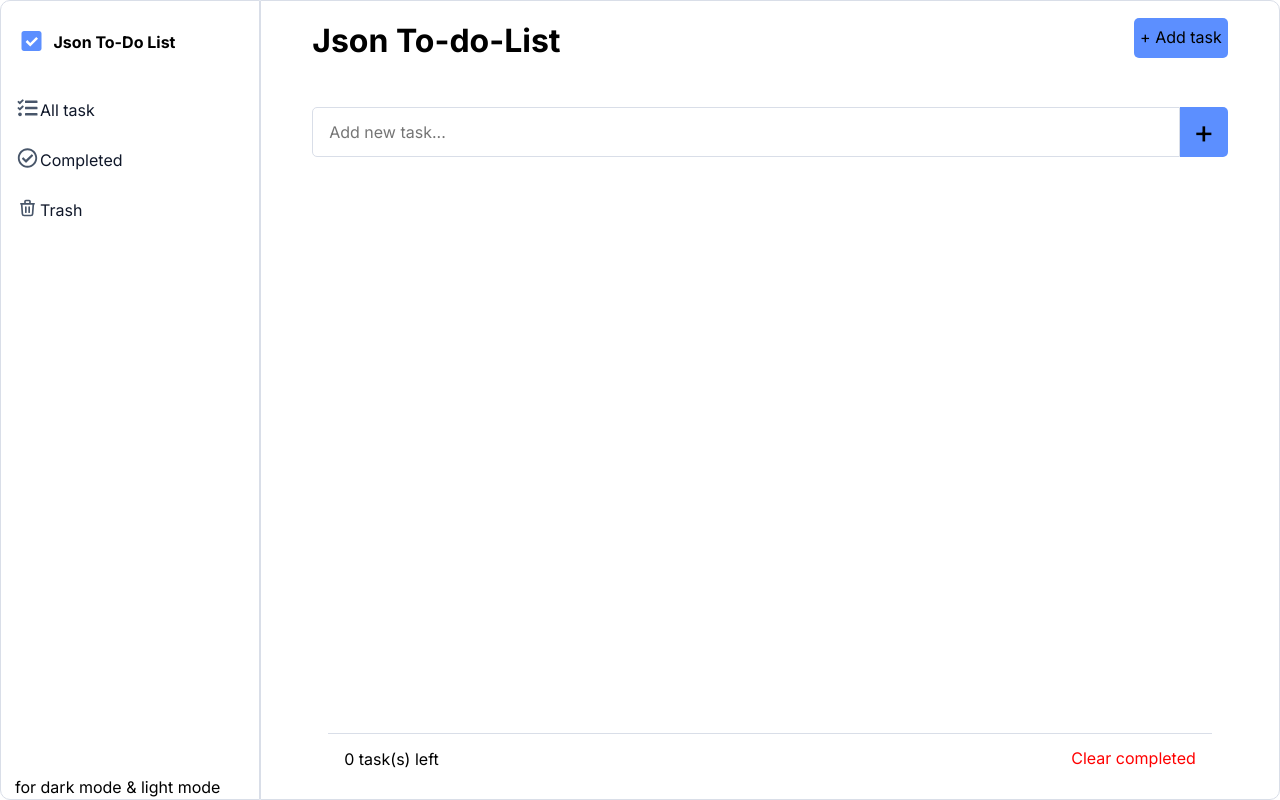
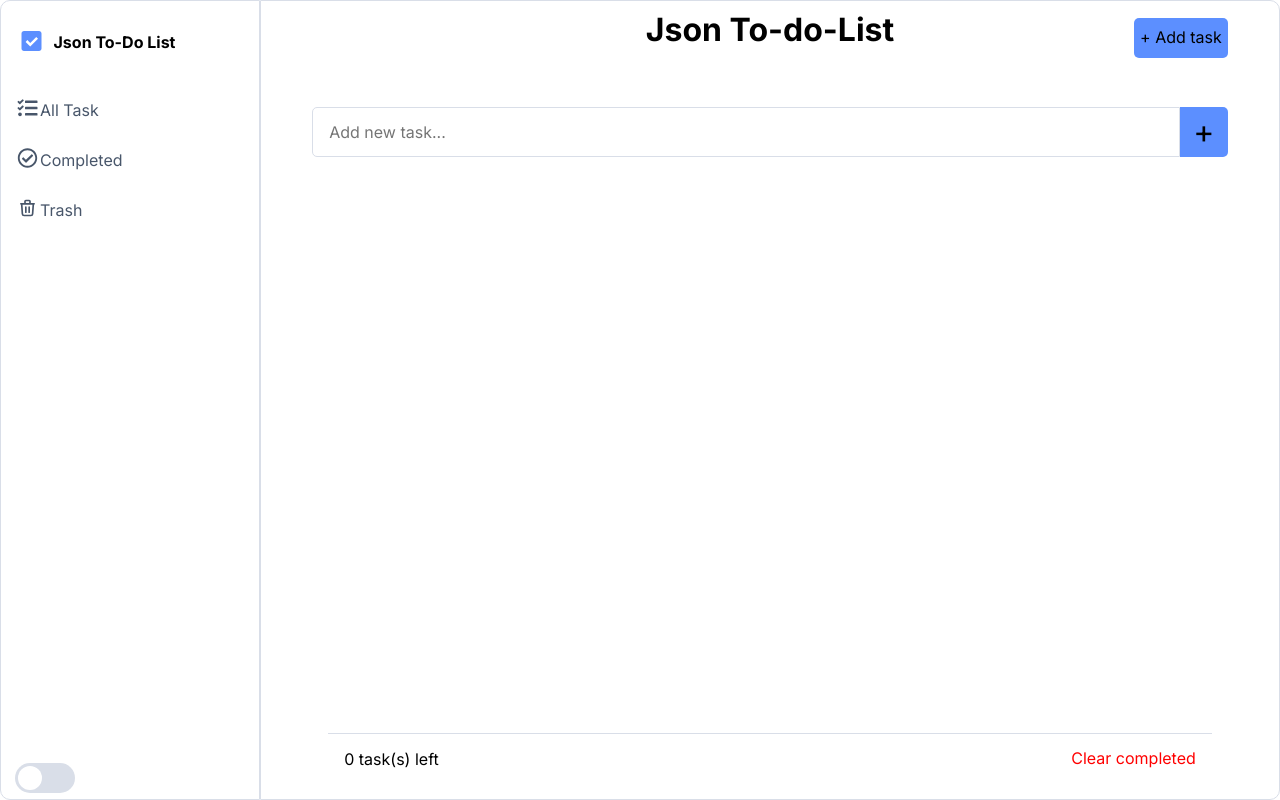
Before and after one commit to Jarsenio19/json-todo-app, a React (Vite) app: page / in a window 1280 px wide. Built offline with nearby package versions, Linux system fonts and the light colour scheme.

Commit message:
feat: dark&Light

```diff
--- a/src/App.css
+++ b/src/App.css
@@ -6,11 +6,10 @@
   --clr-primary-300: hsl(221, 40%, 60%);
   --clr-primary-200: hsl(221, 100%, 84%);
 
-  /* for dark mode */
+  --clr-accent-700: hsl(0, 0%, 20%);
   --clr-accent-800: hsl(221, 49%, 8%);
-  /* ----------------- */
+  --clr-accent-900: hsl(222, 47%, 11%);
 
-  --clr-accent-900: hsl(222, 47%, 11%);
 
 
   --clr-neutral-400: hsl(215, 19%, 35%);
@@ -34,9 +33,9 @@
   /* font size */
 
 
-  --fw-500: 0.25rem;
+  --fs-500: 0.25rem;
   /* 4px */
-  --fw-550: 0.5rem;
+  --fs-550: 0.5rem;
   /* 8px */
   --fs-600: 1rem;
   /* 16px */
@@ -74,7 +73,6 @@
   }
 }
 
-
 * {
   box-sizing: border-box;
 }
@@ -83,6 +81,19 @@ body {
   margin: 0;
   font-family: var(--ff-primary);
 }
+
+/* dark & light */
+body {
+  background: white;
+  color: black;
+  transition: 0.3s;
+}
+
+body.dark {
+  background: #121212;
+  color: white;
+}
+
 
 /* https://piccalil.li/blog/a-more-modern-css-reset/ */
 
--- a/src/common/Dashboard/Dashboard.css
+++ b/src/common/Dashboard/Dashboard.css
@@ -9,6 +9,13 @@
   border-radius: 10px 0 0 10px;
 
 }
+
+body.dark .dash-container {
+  background: black;
+  border-color: var(--clr-accent-700);
+  color: var(--clr-neutral-100);
+}
+
 
 .dash {
   display: flex;
@@ -67,11 +74,19 @@
   height: 50px;
   text-decoration: none;
   border-radius: 5px;
-
   display: flex;
   justify-content: flex-start;
   align-items: center;
+  color: var(--clr-neutral-400);
 
+}
+
+body.dark .nav-container li {
+  color: var(--clr-neutral-100);
+}
+
+body.dark .nav-container li:hover {
+  color: var(--clr-neutral-100);
 }
 
 .nav-container li:hover {
@@ -79,9 +94,13 @@
   color: var(--clr-primary-400);
 }
 
-.nav-container li:hover .icons {
-  background: var(--clr-primary-200);
-  color: var(--clr-primary-400);
+body.dark .nav-container li:hover {
+  background: #2a2a2a;
+  color: var(--clr-neutral-100);
+}
+
+body.dark .nav-container li:hover .icons {
+  color: var(--clr-neutral-100);
 }
 
 .icons {
@@ -92,10 +111,121 @@
   height: 20px;
   width: 25px;
   top: -2px;
+  color: inherit;
 }
 
+.hamburger-btn {
+  display: none;
+}
+
+/* OVERLAY */
+
+.overlay {
+  display: none;
+}
+
+/* Dark & Light */
+
+.theme-toggle {
+  width: 60px;
+  height: 30px;
+  border: none;
+  border-radius: 30px;
+  cursor: pointer;
+  position: relative;
+  transition: background-color 0.3s ease;
+  padding: 0;
+}
+
+.theme-toggle.off {
+  background-color: var(--clr-neutral-300);
+}
+
+.theme-toggle.on {
+  background-color: var(--clr-primary-400);
+  /* light on */
+}
+
+.toggle-circle {
+  width: 24px;
+  height: 24px;
+  background: var(--clr-neutral-100);
+  border-radius: 50%;
+  position: absolute;
+  top: 3px;
+  left: 3px;
+  transition: transform 0.3s ease;
+}
+
+.theme-toggle.on .toggle-circle {
+  transform: translateX(30px);
+}
+
+/* MOBILE */
+
 @media (max-width: 60em) {
+
+  .hamburger-btn {
+    display: flex;
+    align-items: center;
+    justify-content: center;
+
+    position: fixed;
+    top: 15px;
+    left: 15px;
+    width: 30px;
+    height: 30px;
+    border: none;
+    border-radius: 8px;
+    background: transparent;
+    cursor: pointer;
+    font-size: 1.5rem;
+    z-index: 1001;
+    color: var(--clr-accent-900);
+
+  }
+
+  body.dark .hamburger-btn {
+
+
+    background: none;
+    color: #fff;
+    border: none;
+  }
+
+  .overlay.show {
+    display: block;
+    position: fixed;
+    inset: 0;
+    background: rgba(0, 0, 0, 0.4);
+    z-index: 998;
+  }
+
   .dash-container {
-    display: none;
+    position: fixed;
+    top: 0;
+    left: 0;
+    width: 260px;
+    height: 100vh;
+    z-index: 999;
+    background: white;
+
+    /* Creates space below the hamburger */
+    padding-top: 40px;
+    transform: translateX(-100%);
+    transition: transform 0.3s ease;
+  }
+
+  .dash-container.sidebar-open {
+    transform: translateX(0);
+  }
+
+  .dash {
+    margin: 0;
+    padding: 1rem;
+  }
+
+  .dashboard {
+    height: calc(100vh - 70px);
   }
 }
--- a/src/common/Dashboard/Dashboard.jsx
+++ b/src/common/Dashboard/Dashboard.jsx
@@ -1,49 +1,108 @@
-import './Dashboard.css'
-import { ImCheckboxChecked } from "react-icons/im"
-import { FaTasks } from "react-icons/fa"
-import { FaRegCheckCircle } from "react-icons/fa"
-import { HiOutlineTrash } from "react-icons/hi"
-import { useContext } from 'react'
-import { TaskContext } from '../../context/TaskContext'
+import { useState, useContext, useEffect } from "react";
+import "./Dashboard.css";
+
+import { HiMenu } from "react-icons/hi";
+import { HiX } from "react-icons/hi";
+import { ImCheckboxChecked } from "react-icons/im";
+import { FaTasks } from "react-icons/fa";
+import { FaRegCheckCircle } from "react-icons/fa";
+import { HiOutlineTrash } from "react-icons/hi";
+
+import { TaskContext } from "../../context/TaskContext";
 
 const Dashboard = () => {
-
   const { setFilter } = useContext(TaskContext)
 
+  const [isOpen, setIsOpen] = useState(false)
+  const [darkMode, setDarkMode] = useState(false)
+
+
+  const handleFilter = (value) => {
+    setFilter(value)
+
+    // Auto close sidebar on mobile
+    if (window.innerWidth <= 960) {
+      setIsOpen(false)
+    }
+  }
+
+
+  const toggleTheme = () => {
+    const newTheme = !darkMode
+
+    setDarkMode(newTheme);
+    document.body.classList.toggle("dark", newTheme);
+    localStorage.setItem("theme", newTheme ? "dark" : "light");
+  }
+
+  useEffect(() => {
+    const savedTheme = localStorage.getItem("theme")
+    if (savedTheme === "dark") {
+      setDarkMode(true);
+      document.body.classList.add("dark")
+    }
+  }, [])
+
   return (
-    <div className='dash-container'>
-      <div className='dash'>
-        <ImCheckboxChecked className='checkedicon' />
-        <h4 className='fw-bold fs-550'> Json To-Do List</h4>
+    <>
+      {/* Hamburger / Close Button */}
+      <button
+        className="hamburger-btn"
+        onClick={() => setIsOpen(!isOpen)}
+      >
+        {isOpen ? <HiX /> : <HiMenu />}
+      </button>
+
+      {/* Overlay */}
+      <div
+        className={`overlay ${isOpen ? "show" : ""}`}
+        onClick={() => setIsOpen(false)}
+      />
+
+      {/* Sidebar */}
+      <div
+        className={`dash-container ${isOpen ? "sidebar-open" : ""
+          }`}
+      >
+        <div className="dash">
+          <ImCheckboxChecked className="checkedicon" />
+          <h4 className="fw-bold ">
+            Json To-Do List
+          </h4>
         </div>
-      <aside className='dashboard'>
-        <nav className='nav-container text-accent-900 '>
+
+        <aside className="dashboard">
+          <nav className="nav-container text-accent-900">
             <ul>
+              <li onClick={() => handleFilter("all")}>
+                <FaTasks className="icons" />
+                All Task
+              </li>
 
-            <li onClick={() => setFilter('all')}>
-              <FaTasks
-                className='icons' />
-              All task
-            </li>
-            <li onClick={() => setFilter('completed')}>
-              <FaRegCheckCircle
-                className='icons' />
+              <li onClick={() => handleFilter("completed")}>
+                <FaRegCheckCircle className="icons" />
                 Completed
               </li>
-            <li onClick={() => setFilter('trash')}>
-              <HiOutlineTrash
-                className='icons' />
+
+              <li onClick={() => handleFilter("trash")}>
+                <HiOutlineTrash className="icons" />
                 Trash
               </li>
             </ul>
           </nav>
 
-        <div className='task-remaining'>
-          for dark mode & light mode
+          <div className="task-remaining">
+            <button
+              className={`theme-toggle ${darkMode ? "on" : "off"}`}
+              onClick={toggleTheme}
+            >
+              <span className="toggle-circle"></span>
+            </button>
           </div>
         </aside >
       </div >
-  )
-}
+    </>
+  );
+};
 
-export default Dashboard
+export default Dashboard;
--- a/src/common/Mainboard/Mainboard.css
+++ b/src/common/Mainboard/Mainboard.css
@@ -11,15 +11,38 @@
   border-radius: 0 10px 10px 0;
 }
 
+
 .upper-part {
+  position: relative;
   display: flex;
-  flex-direction: row;
-  justify-content: space-between;
   align-items: center;
   height: 100px;
-  gap: 5rem;
 }
 
+.upper-part h1 {
+  position: absolute;
+  left: 50%;
+  transform: translateX(-50%);
+  margin: 0;
+}
+
+
+@media (max-width: 50em) {
+  .upper-part {
+    position: relative;
+    justify-content: flex-end;
+  }
+
+  .upper-part h1 {
+    position: absolute;
+    left: 50%;
+    transform: translateX(-50%);
+    margin: 0;
+    font-size: 25px;
+    font-weight: var(--fw-bold);
+  }
+
+}
 
 .add-button-text {
   background-color: var(--clr-primary-400);
@@ -28,6 +51,13 @@
   height: 2.5rem;
   cursor: pointer;
   margin-top: var(--size-600);
+  margin-left: auto;
+}
+
+@media (max-width: 60em) {
+  .add-button-text {
+    display: none;
+  }
 }
 
 .input-container form {
@@ -173,15 +203,18 @@
 
 .edit-container {
   display: flex;
+  align-items: center;
   gap: 10px;
   width: 100%;
 }
 
 .edit-container input {
   flex: 1;
-  padding: 8px;
-  border: none;
-  outline: none;
+  height: 50px;
+  padding: 1rem;
+  border: 1px solid var(--clr-neutral-300);
+  border-radius: 5px;
+  font-size: var(--fs);
 }
 
 /* if true, it will crossout the inputed data */
--- a/src/common/Mainboard/Mainboard.jsx
+++ b/src/common/Mainboard/Mainboard.jsx
@@ -1,6 +1,6 @@
+import './Mainboard.css'
 import { useEffect, useState } from 'react'
 import { v4 as uuidv4 } from "uuid"
-import './Mainboard.css'
 import { RiDeleteBin6Line } from "react-icons/ri"
 import { FaCheckSquare } from "react-icons/fa"
 import { useContext } from 'react'
@@ -44,16 +44,17 @@ const Mainboard = () => {
     }
   }
 
-  // Delete task
+  // Delete to trash
   const deleteTask = (id) => {
     setTaskList((prev) =>
       prev.map((item) => item.id == id ? { ...item, isDelete: true } : item)
     )
   }
-
+  // Delete task
   const deleteForever = (id) => {
     setTaskList((prev) => prev.filter((item) => item.id !== id))
   }
+
   // Restore
   const restoreTask = (id) => {
     setTaskList((prev) =>
@@ -89,7 +90,7 @@ const Mainboard = () => {
   //  Start edit
   const startEdit = (item) => {
     setEditMode(item.id);
-    setEditTask(item.title);
+    setEditTask(item.title)
   };
 
   //  Save edit
@@ -111,7 +112,7 @@ const Mainboard = () => {
 
       <div className='main-container'>
         <div className='upper-part'>
-          <h1>Json To-do-List</h1>
+          <h1 className='fw-bold'>Json To-do-List</h1>
           <button className='add-button-text'>+ Add task</button>
         </div>
 
@@ -149,10 +150,11 @@ const Mainboard = () => {
               .map((item, index) => (
                 <li key={index} className="todo-item">
                   {editMode === item.id ? (
-                    <div className="edit-container fs-550">
+                    <div className="edit-container ">
                       <input
                         value={editTask}
                         onChange={(e) => setEditTask(e.target.value)}
+                        title='Done'
                         autoFocus
                       />
                       <FaCheckSquare
@@ -183,6 +185,7 @@ const Mainboard = () => {
                           <LiaTrashRestoreAltSolid
                             className="restore-icon"
                             onClick={() => restoreTask(item.id)}
+                            title='Restore'
                           />
                           <RiDeleteBin6Line
                             onClick={() => deleteForever(item.id)}
```
Lines whose indentation alone changed are shown as unchanged.
